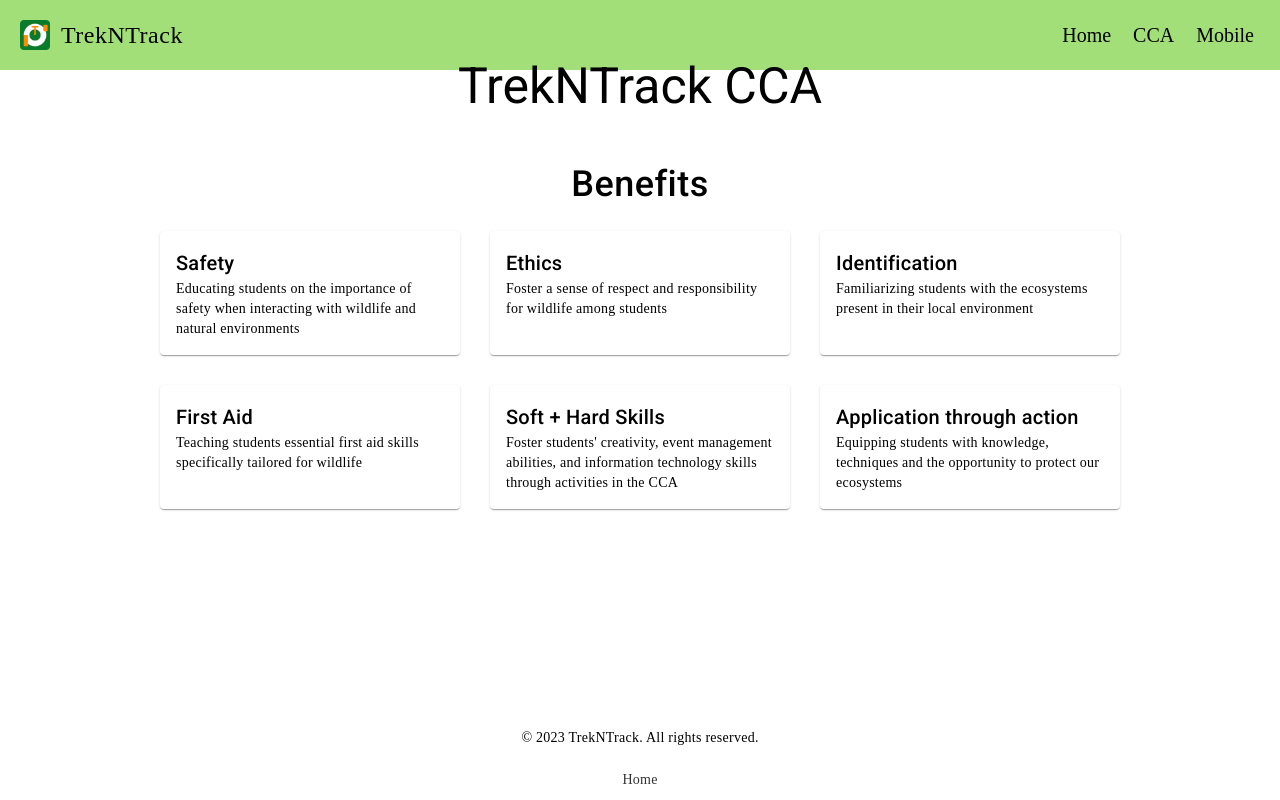
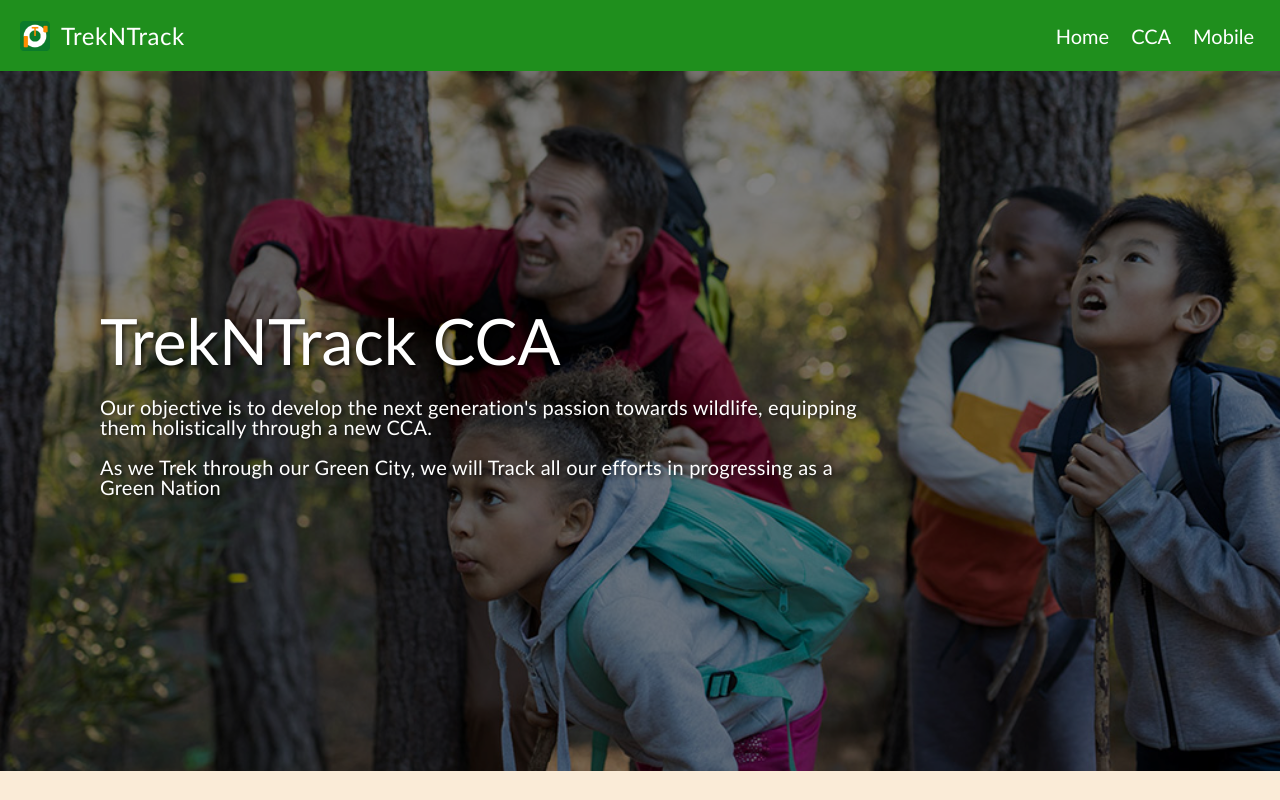
Before and after one commit to aloysiustanrs/angular-trekntrek, an Angular app: page /cca in a window 1280 px wide. Built offline with nearby package versions, Linux system fonts and the light colour scheme.

Commit message:
update CCA page

```diff
--- a/package.json
+++ b/package.json
@@ -20,6 +20,7 @@
     "@angular/platform-browser": "^16.0.0",
     "@angular/platform-browser-dynamic": "^16.0.0",
     "@angular/router": "^16.0.0",
+    "ngx-bootstrap": "^4.2.0",
     "rxjs": "~7.8.0",
     "tslib": "^2.3.0",
     "zone.js": "~0.13.0"
--- a/src/app/cca/cca.component.css
+++ b/src/app/cca/cca.component.css
@@ -1,6 +1,49 @@
+
+/* cca-header */
+
+.cca-header{
+  height: 500px;
+  width: 100%;
+  padding: 100px;
+  color: white;
+  display: flex;
+  flex-direction: column;
+  justify-content: center;
+}
+
+.overlay-image {
+  position: absolute;
+  top: 0;
+  left: 0;
+  width: 100%;
+  height: 100%;
+  object-fit: cover;
+  background-position: bottom;
+  z-index: -1;
+  filter: brightness(50%);
+}
+
+.cca-header h1{
+
+  font-size: 4rem;
+  font-family: 'Gill Sans', 'Gill Sans MT', Calibri, 'Trebuchet MS', sans-serif;
+  margin-bottom: 40px;
+  text-shadow: 2px 2px 4px rgba(0, 0, 0, 0.7);
+}
+
+.cca-header p{
+  width: 60%;
+  font-size: 20px;
+  font-family: 'Gill Sans', 'Gill Sans MT', Calibri, 'Trebuchet MS', sans-serif;
+  margin-bottom: 20px;
+  text-shadow: 2px 2px 4px rgba(0, 0, 0, 0.7);
+}
 
 
+/* card-section */
+
 .card-section {
+  background-color: antiquewhite;
     display: flex;
     flex-direction: column;
     align-items: center;
@@ -8,23 +51,23 @@
 
 }
 
+.card-section h1{
+  font-family: 'Gill Sans', 'Gill Sans MT', Calibri, 'Trebuchet MS', sans-serif;
+  font-size: 4rem;
+  margin: 30px 0 50px;
+
+}
+
 .card-row {
   display: flex;
   justify-content: center;
+  margin-bottom: 20px;
   flex-wrap: wrap;
-  margin-bottom: 20px;
 }
 
 .card {
-  width: 300px;
-  margin: 15px;
+  flex: 0 0 calc(25% ); /* Adjust the percentage value as needed */
+  margin: 20px;
+  padding: 40px;
+  box-sizing: border-box;
 }
-
-h1{
-  font-size: 50px;
-  text-align: center;
-}
-
-h2{
-  font-size: 36px;
-}
--- a/src/app/cca/cca.component.html
+++ b/src/app/cca/cca.component.html
@@ -1,11 +1,19 @@
 
 
-<h1>TrekNTrack CCA</h1>
+<div class="cca-header">
+  <img src="../../assets/kidslearningoutdoors.jpg" alt="Image" class="overlay-image">
+  <h1>TrekNTrack CCA</h1>
+  <p>Our objective is to develop the next generation's passion towards wildlife, equipping them holistically through a new CCA.</p>
+  <p>As we Trek through our Green City, we will Track all our efforts in progressing as a Green Nation</p>
+</div>
 
 <!-- 6 Benefits -->
 
+
+
+
 <div class="card-section">
-  <h2>Benefits</h2>
+  <h1>Benefits</h1>
     <div class="card-row">
       <mat-card class="card">
         <mat-card-header>
--- a/src/app/footer/footer.component.css
+++ b/src/app/footer/footer.component.css
@@ -1,7 +1,9 @@
 footer {
 
     text-align: center;
-
+    padding: 20px 0;
+    background-color: #1f8f1d;
+    color: white;
   }
 
   .footer-content {
@@ -24,5 +26,5 @@ footer {
 
   a {
     text-decoration: none;
-    color: #333;
+    color: white;
   }
--- a/src/app/header/header.component.css
+++ b/src/app/header/header.component.css
@@ -2,13 +2,15 @@
   display: flex;
   align-items: center;
   justify-content: space-between;
-  background-color: #a3df78;
+  background-color: #1f8f1d;
+
   padding: 20px;
 }
 
 .logo {
   display: flex;
   align-items: center;
+
 }
 
 .logo img {
@@ -24,6 +26,7 @@
   border: none;
   background-color: transparent;
   cursor: pointer;
+  color: white;
 }
 
 .nav-buttons button {
@@ -34,10 +37,11 @@
   border: none;
   cursor: pointer;
   margin-left: 10px;
+  color: white;
 }
 
 .nav-buttons button:hover {
-  color: #a7a7a7;
+  color: #919191;
 }
 
 .nav-buttons button:focus {
--- a/src/app/home/home.component.css
+++ b/src/app/home/home.component.css
@@ -23,8 +23,8 @@
 
 .company-name {
   font-size: 5rem;
-  font-family:'Rufina', serif;
-  font-weight: bold;
+  font-family: 'Gill Sans', 'Gill Sans MT', Calibri, 'Trebuchet MS', sans-serif;
+  font-weight: 400;
   color: #fff;
   text-shadow: 2px 2px 4px rgba(0, 0, 0, 0.7);
   margin-bottom: 50px;
@@ -33,8 +33,7 @@
 .about-text {
   font-size: 24px;
   color: #fff;
-  font-family: 'PT Serif', serif;
-  font-weight: 700;
+  font-weight: 400;
   text-shadow: 1px 1px 2px rgba(0, 0, 0, 0.7);
   margin: 0;
 }
@@ -43,31 +42,33 @@
 /* 3 box */
 
 .container {
-  height: 500px;
+
   padding: 50px;
   display: flex;
-  justify-content: space-between;
+  justify-content: space-around;
+  background-color: #333333;
+  color:white;
+
 }
 
 .box {
-  width: 30%;
-  padding: 20px;
-  background-color: #f5f5f5;
+  width: 25%;
+  padding: 30px;
   border-radius: 5px;
-  text-align: center;
+  text-align: left;
 }
 
 .box img {
   width: 100%;
   height: auto;
   border-radius: 5px;
-  margin-bottom: 10px;
+  margin-bottom: 20px;
 }
 
 .box h2 {
-  font-size: 20px;
-  font-weight: bold;
-  margin-bottom: 10px;
+  font-size:30px;
+
+  margin-bottom: 20px;
 }
 
 .box p {
--- a/src/styles.css
+++ b/src/styles.css
@@ -1,12 +1,17 @@
 /* You can add global styles to this file, and also import other style files */
 
+
+
 *{
-    font-family: PT Serif;
+    font-family:'Trebuchet MS', 'Lucida Sans Unicode', 'Lucida Grande', 'Lucida Sans', Arial, sans-serif
 }
 
 html, body { height: 100%;
     overflow-x: Hidden;
 
  }
-body { margin: 0; font-family: Roboto, "Helvetica Neue", sans-serif;
+
+body {
+    margin: 0;
+
 }
```
Also changed, not shown: src/assets/kidslearningoutdoors.jpg (added), 1 other file (tests, documents, lock files or other folders).
